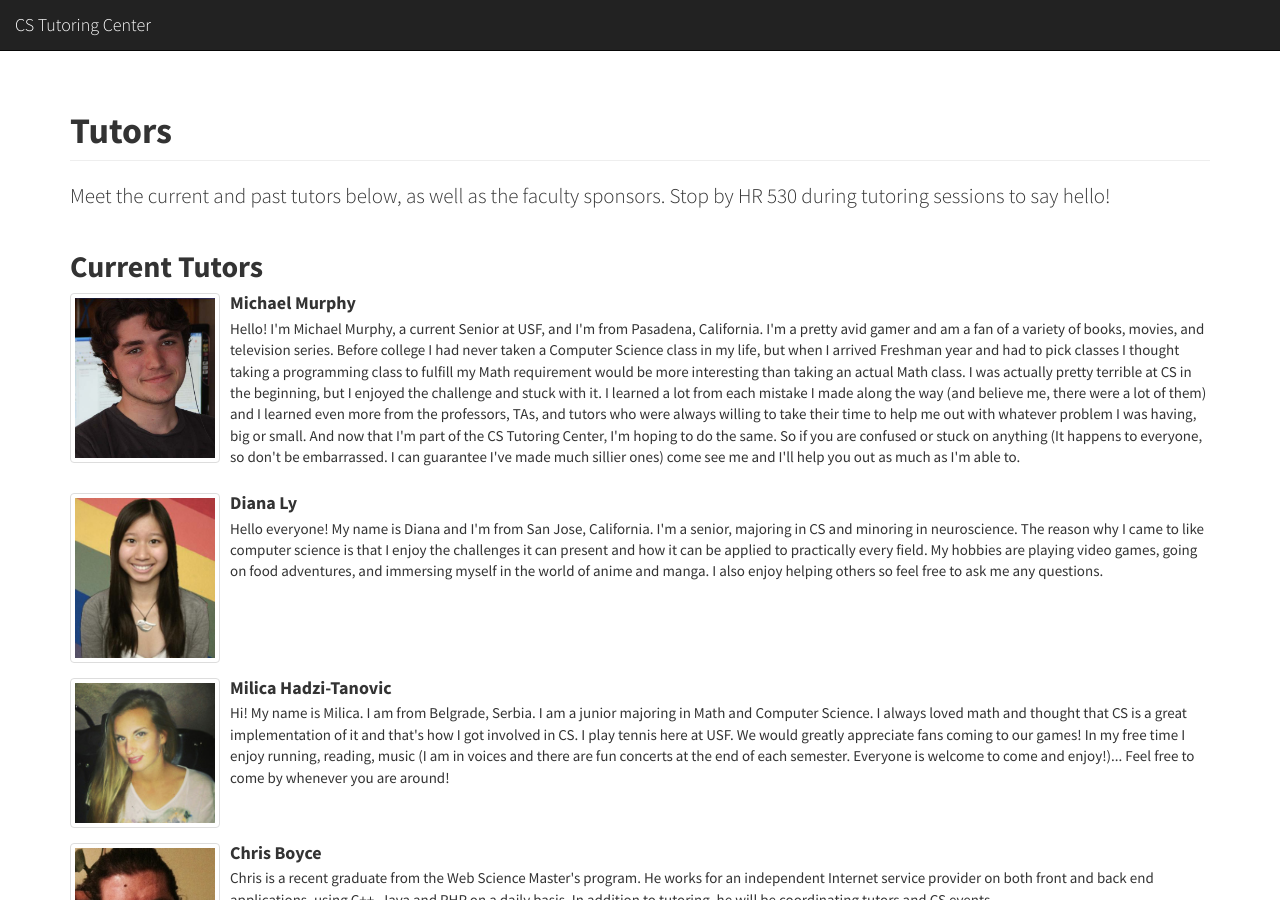
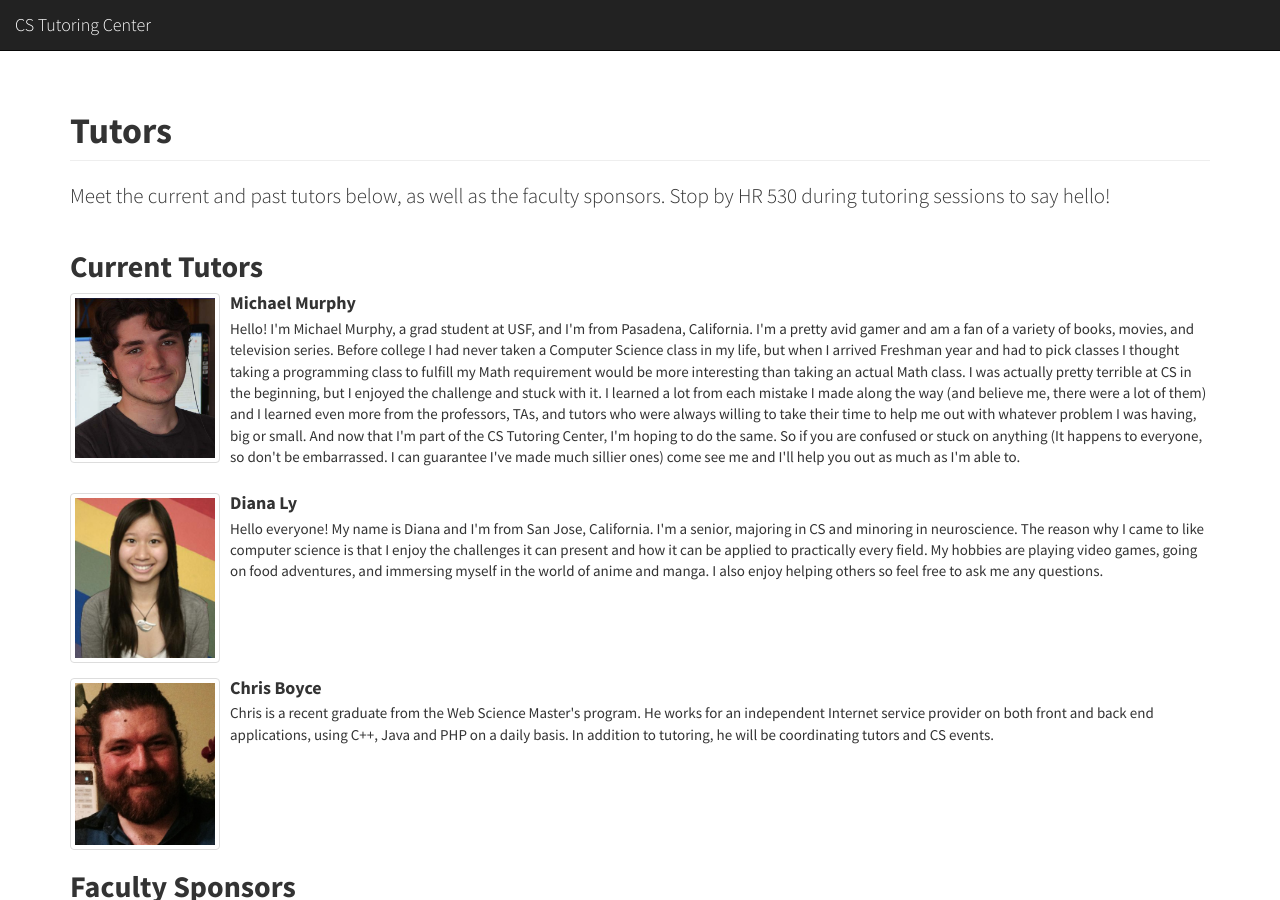
Before and after one commit to CSTutors/CSTutors.github.io, a Jekyll site: the page built from tutors/index.html, in a window 1280 px wide and 900 px high. Built offline with Jekyll 4.4.1, drawn with Linux system fonts in a browser that asks for light colours; nearby versions of some CDN libraries.

Commit message:
Updated current tutors

```diff
--- a/tutors/index.html
+++ b/tutors/index.html
@@ -16,7 +16,7 @@ lead: 'Meet the current and past tutors below, as well as the faculty sponsors.
         <div class="media-body">
             <h4 class="media-heading">Michael Murphy</h4>
 
-            <p>Hello! I'm Michael Murphy, a current Senior at USF, and I'm from Pasadena, California. I'm a pretty avid gamer and am a fan of a variety of books, movies, and television series. Before college I had never taken a Computer Science class in my life, but when I arrived Freshman year and had to pick classes I thought taking a programming class to fulfill my Math requirement would be more interesting than taking an actual Math class. I was actually pretty terrible at CS in the beginning, but I enjoyed the challenge and stuck with it. I learned a lot from each mistake I made along the way (and believe me, there were a lot of them) and I learned even more from the professors, TAs, and tutors who were always willing to take their time to help me out with whatever problem I was having, big or small. And now that I'm part of the CS Tutoring Center, I'm hoping to do the same. So if you are confused or stuck on anything (It happens to everyone, so don't be embarrassed. I can guarantee I've made much sillier ones) come see me and I'll help you out as much as I'm able to.</p>
+            <p>Hello! I'm Michael Murphy, a grad student at USF, and I'm from Pasadena, California. I'm a pretty avid gamer and am a fan of a variety of books, movies, and television series. Before college I had never taken a Computer Science class in my life, but when I arrived Freshman year and had to pick classes I thought taking a programming class to fulfill my Math requirement would be more interesting than taking an actual Math class. I was actually pretty terrible at CS in the beginning, but I enjoyed the challenge and stuck with it. I learned a lot from each mistake I made along the way (and believe me, there were a lot of them) and I learned even more from the professors, TAs, and tutors who were always willing to take their time to help me out with whatever problem I was having, big or small. And now that I'm part of the CS Tutoring Center, I'm hoping to do the same. So if you are confused or stuck on anything (It happens to everyone, so don't be embarrassed. I can guarantee I've made much sillier ones) come see me and I'll help you out as much as I'm able to.</p>
         </div>
     </li>
 
@@ -32,22 +32,6 @@ lead: 'Meet the current and past tutors below, as well as the faculty sponsors.
 	Hello everyone! My name is Diana and I'm from San Jose, California. I'm a senior, majoring in CS and minoring in neuroscience. The reason why I came to like computer science is that I enjoy the challenges it can present and how it can be applied to practically every field. My hobbies are playing video games, going on food adventures, and immersing myself in the world of anime and manga. I also enjoy helping others so feel free to ask me any questions. </p>
         </div>
     </li>
-
-    <li class="media">
-        <a class="pull-left" href="#">
-            <img class="media-object img-thumbnail" width="150" src="{{ site.url }}/img/hadzi-tanovic.jpg">
-        </a>
-
-        <div class="media-body">
-            <h4 class="media-heading">Milica Hadzi-Tanovic</h4>
-
-	    <p>Hi! My name is Milica. I am from Belgrade, Serbia. I am a junior majoring in Math and Computer Science. I always loved math and thought that CS is a great implementation of it and that's how I got involved in CS. I play tennis here at USF. We would greatly appreciate fans coming to our games! In my free time I enjoy running, reading, music (I am in voices and there are fun concerts at the end of each semester. Everyone is welcome to come and enjoy!)... Feel free to come by whenever you are around!
-            </p>
-        </div>
-    </li>
-
-
-
 
 	<li class="media">
         <a class="pull-left" href="#">
```
